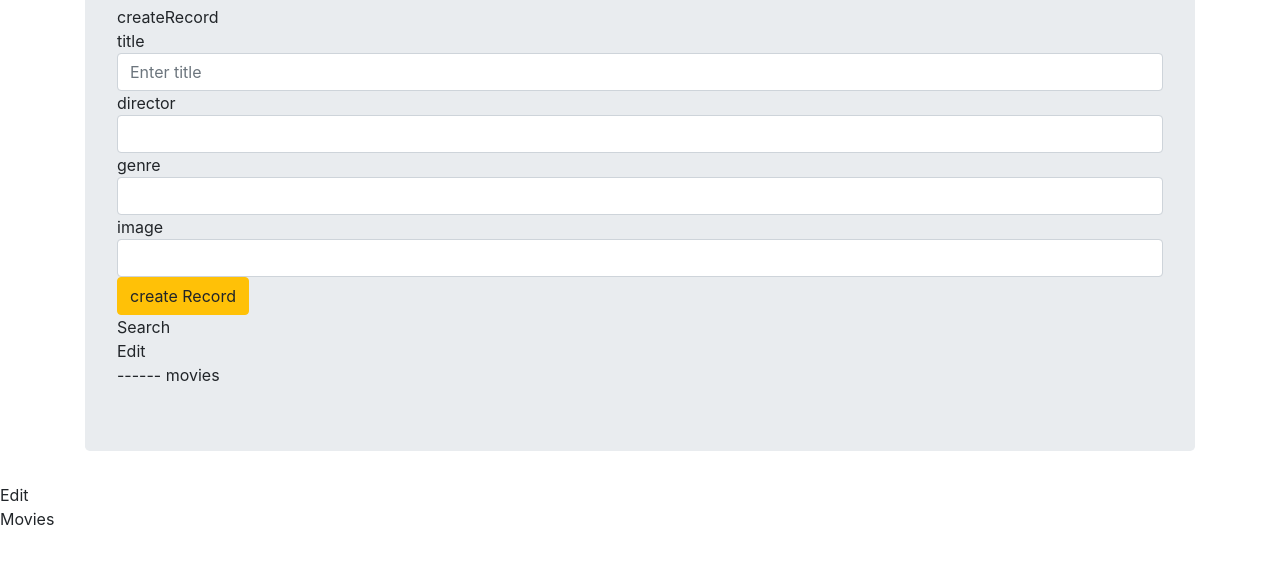
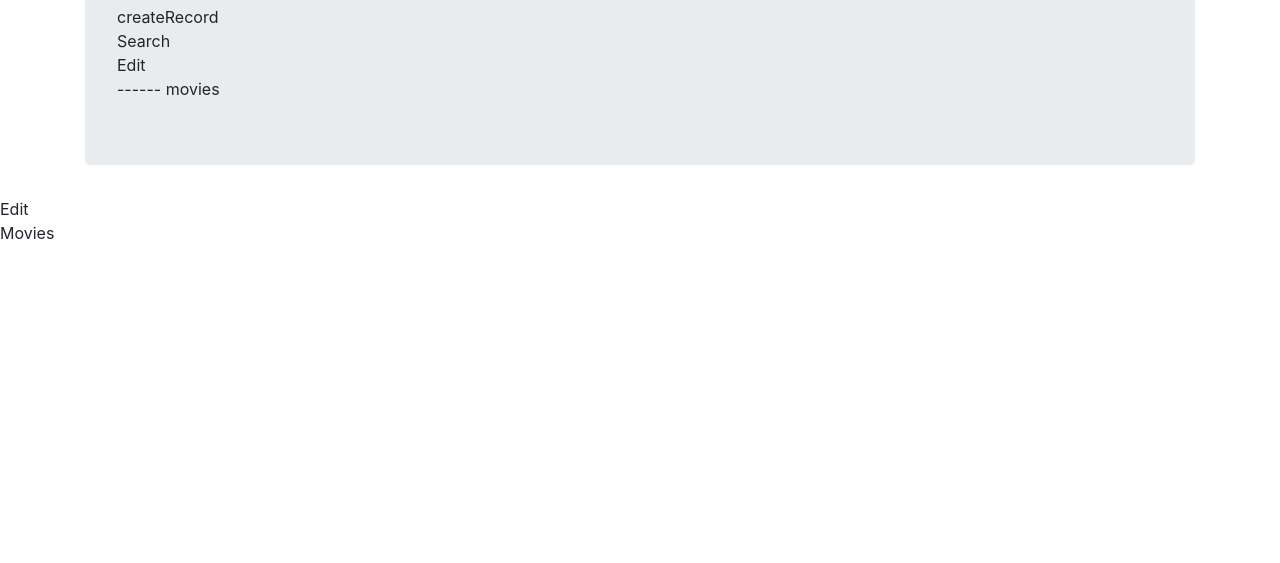
Before and after one commit to drubdo/movielibrary-, a website: page index.html in a window 1280 px wide. Shown: the part 115-678 px from the top of the page. Drawn offline with nearby package versions, Linux system fonts and the light colour scheme; no server answers.

Commit message:
Removed created record form and moved it into app.js

```diff
--- a/index.html
+++ b/index.html
@@ -16,14 +16,7 @@
       <h1 class="text-center"> Movie Library</h1>
 
     createRecord
-    <form action="">
-      title <input id="title" type="text" class="form-control" placeholder="Enter title">
-      director <input id="director" type="text"  class="form-control">
-      genre <input id="genre" type="text"  class="form-control">
-      image <input id="image" type="text"  class="form-control">
-      <button type="button" onClick="createRecord()" class="btn btn-warning">create Record</button>
-    </form>
-
+    <div id="createRecord"></div>
     Search
     <div id="searchFilter"> </div>
     Edit
```
